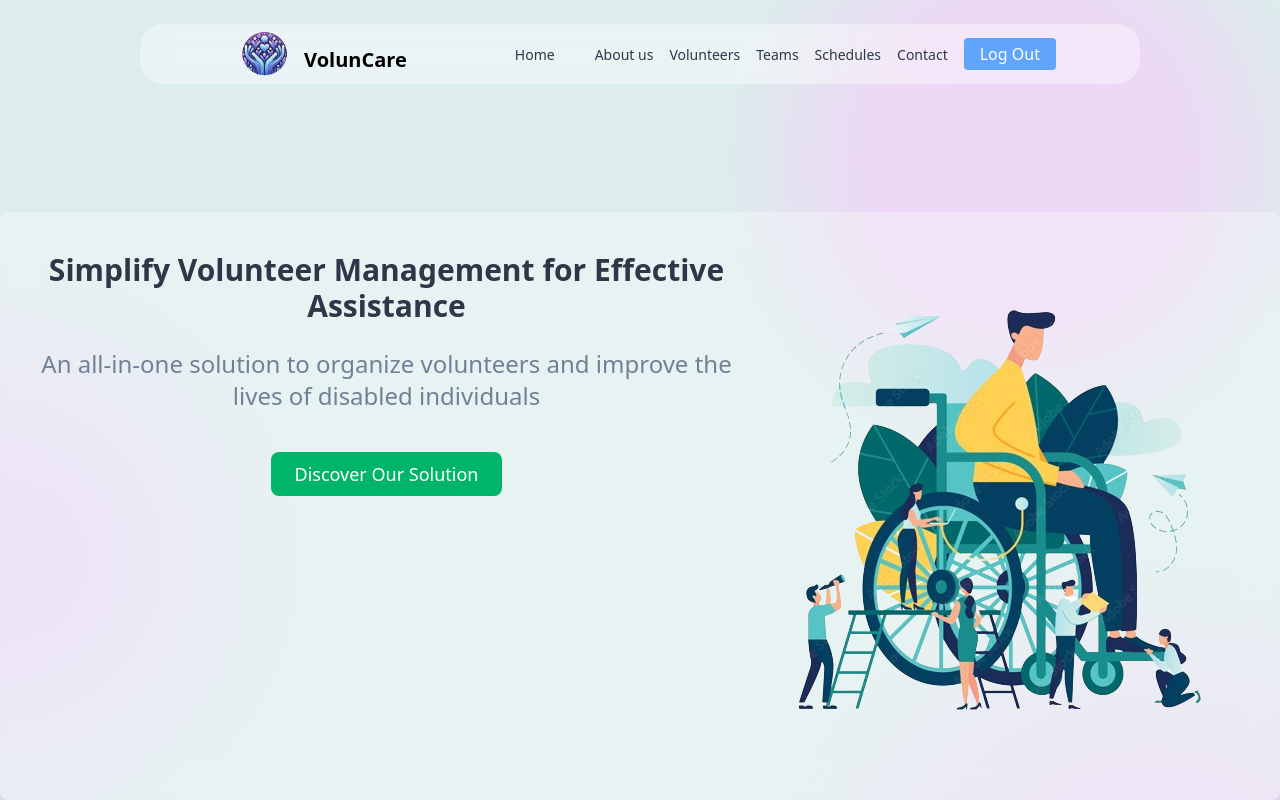
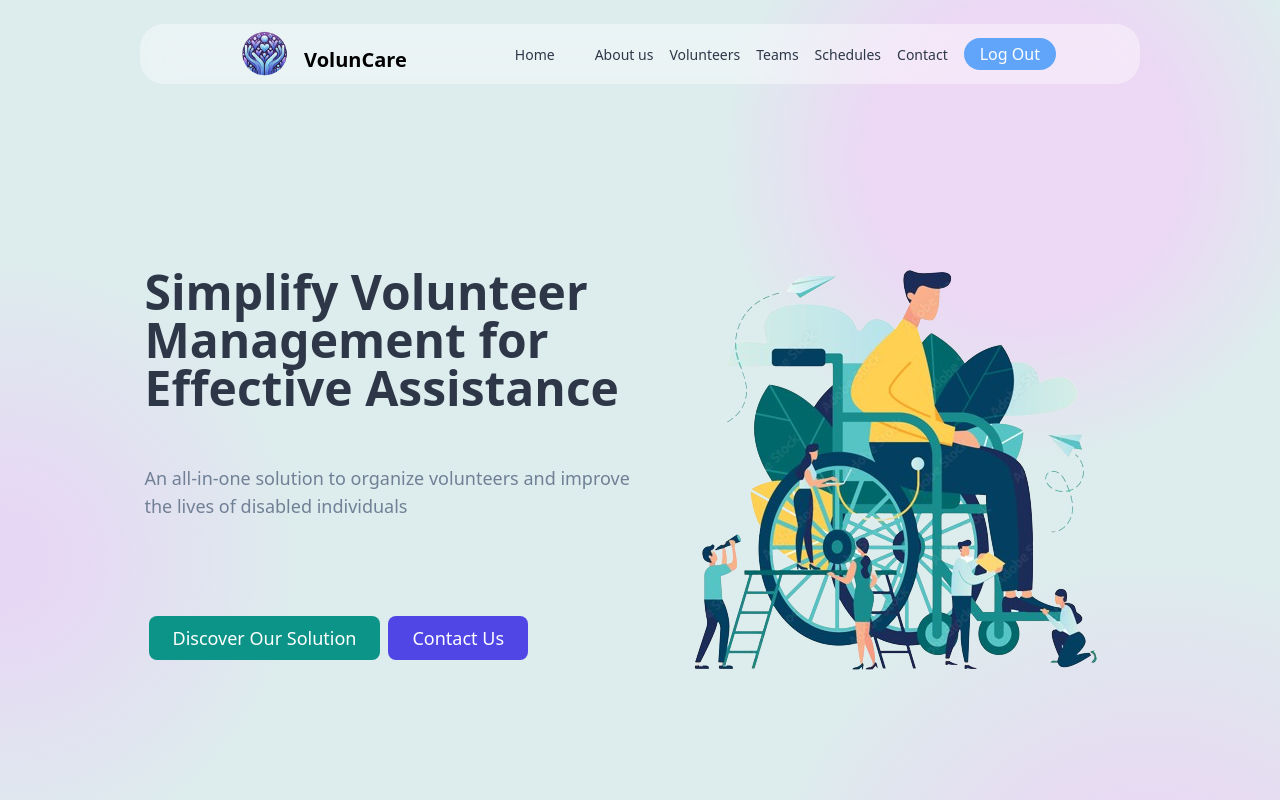
Before and after one commit to fatemzh/FlowTrack, a React (Vite) app: page /home in a window 1280 px wide. Shown: the top 800 px of the page. Built offline with nearby package versions, Linux system fonts and the light colour scheme.

Commit message:
cosmetics

```diff
--- a/index.html
+++ b/index.html
@@ -3,7 +3,8 @@
   <head>
     <meta charset="UTF-8" />
     <meta name="viewport" content="width=device-width, initial-scale=1.0" />
-    <title>FlowTrack</title>
+    <link rel="shortcut icon" href="./src/assets/logo.png" type="image/x-icon">
+    <title>Voluncare</title>
   </head>
   <body>
     <div id="root"></div>
--- a/src/components/NavBar.tsx
+++ b/src/components/NavBar.tsx
@@ -80,7 +80,7 @@ const NavBar = () => {
                 <li>
                   <button
                     onClick={handleLogout}
-                    className="bg-blue-400 hover:bg-blue-700 text-white py-1 px-4 rounded transition duration-300"
+                    className="bg-blue-400 hover:bg-blue-700 text-white py-1 px-4 rounded-3xl transition duration-300"
                   >
                     Log Out
                   </button>
--- a/src/pages/Home.tsx
+++ b/src/pages/Home.tsx
@@ -4,29 +4,35 @@ import heroImage from "../assets/hero.png";
 
 const HomePage: React.FC = () => {
   return (
-    <div className="min-h-screen flex flex-col">
+    <div className="container mx-auto min-h-screen flex flex-col">
       <NavBar />
-      <main className="container mx-auto flex-grow flex flex-col justify-center items-center text-center py-20 md:py-32">
-        <div className="bg-white/30 backdrop-blur-lg shadow-lg rounded-lg md:p-10 flex flex-row">
-          <div className="mr-4">
-            <h1 className="text-2xl md:text-3xl font-bold text-gray-800 mb-6">
+      <main className="flex flex-grow justify-center items-center text-center md:py-32">
+        <div className="flex flex-row items-center">
+          <div className="w-[500px] h-[500px] flex flex-col justify-evenly text-left">
+            <h1 className="text-5xl font-bold text-gray-800">
               Simplify Volunteer Management for Effective Assistance
             </h1>
-            <p className="text-lg md:text-2xl text-gray-600 mb-10">
-              An all-in-one solution to organize volunteers and improve the
-              lives of disabled individuals
+            <p className="text-lg text-gray-600 mb-10">
+              An all-in-one solution to organize volunteers and improve the lives of disabled individuals
             </p>
-            <button className="bg-green-600 text-white py-2 px-6 rounded-lg text-lg hover:bg-green-700 transition duration-300">
-              Discover Our Solution
-            </button>
+            <div className="flex flex-row">
+              <a className="w-auto m-1 cursor-pointer bg-teal-600 text-white py-2 px-6 rounded-lg text-lg hover:bg-teal-800 transition duration-300">
+                Discover Our Solution
+              </a>
+              <a className="m-1 bg-indigo-600 cursor-pointer text-white py-2 px-6 rounded-lg text-lg hover:bg-indigo-300 transition duration-300">
+                Contact Us
+              </a>
+            </div>
           </div>
-          <img
-            src={heroImage}
-            alt="Stock image of a young women in a wheelchair talking with another woman next to her"
-          />
+          <div >
+            <img
+              src={heroImage}
+              alt="Stock image of a young women in a wheelchair talking with another woman next to her"
+              className="w-full h-auto rounded-lg"
+            />
+          </div>
         </div>
       </main>
-
       <section id="features" className="py-16">
         <div className="container mx-auto text-center">
           <h2 className="text-3xl font-bold text-gray-800 mb-8">Features</h2>
```
